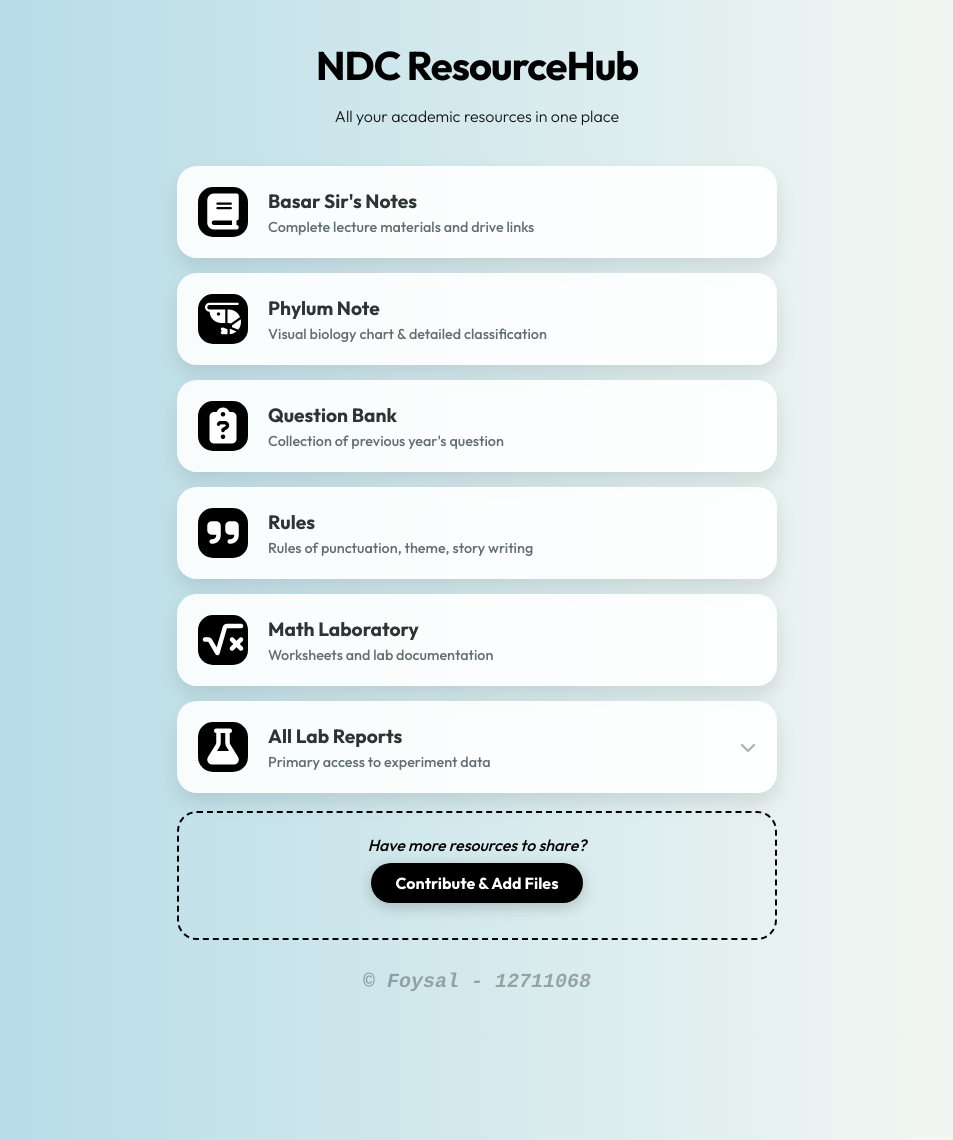
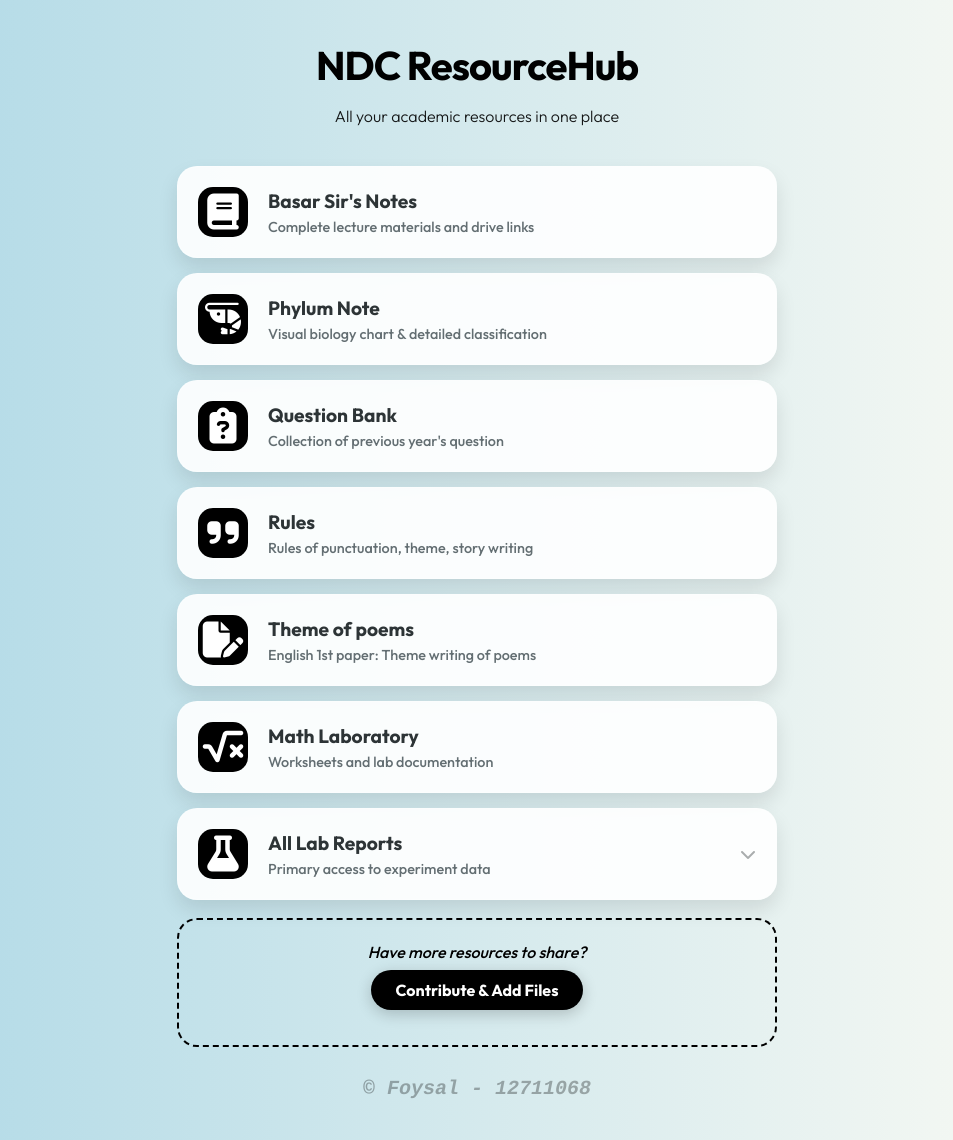
Before and after one commit to foysal1627/foysal1627.github.io, a Jekyll site: the page eduhub/index.html, which Jekyll copies as it is, in a window 1280 px wide. Shown: the whole page, without its empty margins (163-1116 px from the left). Built offline with Jekyll 4.4.1, drawn with Linux system fonts in a browser that asks for light colours.

Commit message:
Add card for theme writing of poems
Added a new card for 'Theme of poems' with a link to a Google Drive file.

```diff
--- a/eduhub/index.html
+++ b/eduhub/index.html
@@ -189,6 +189,14 @@
     </div>
 </a>
 
+    <a href="https://drive.google.com/file/d/1UxtlkIJqjtNucp9McXQvPbHY8fEr4NIy/view?usp=drivesdk" class="card" target="_blank">
+    <div class="icon"><i class="fa-solid fa-file-pen fa-xl"></i></div>
+    <div class="card-content">
+        <h3>Theme of poems</h3>
+        <p>English 1st paper: Theme writing of poems</p>
+    </div>
+    </a>
+
     <a href="https://docs.google.com/document/d/11OzsD61jg_VrLV8pNKRyyLZCFAKVZODDU0X1701yusk/edit?usp=drive_link" class="card" target="_blank">
         <div class="icon"><i class="fa-solid fa-square-root-variable fa-xl"></i></div>
         <div class="card-content">
```
